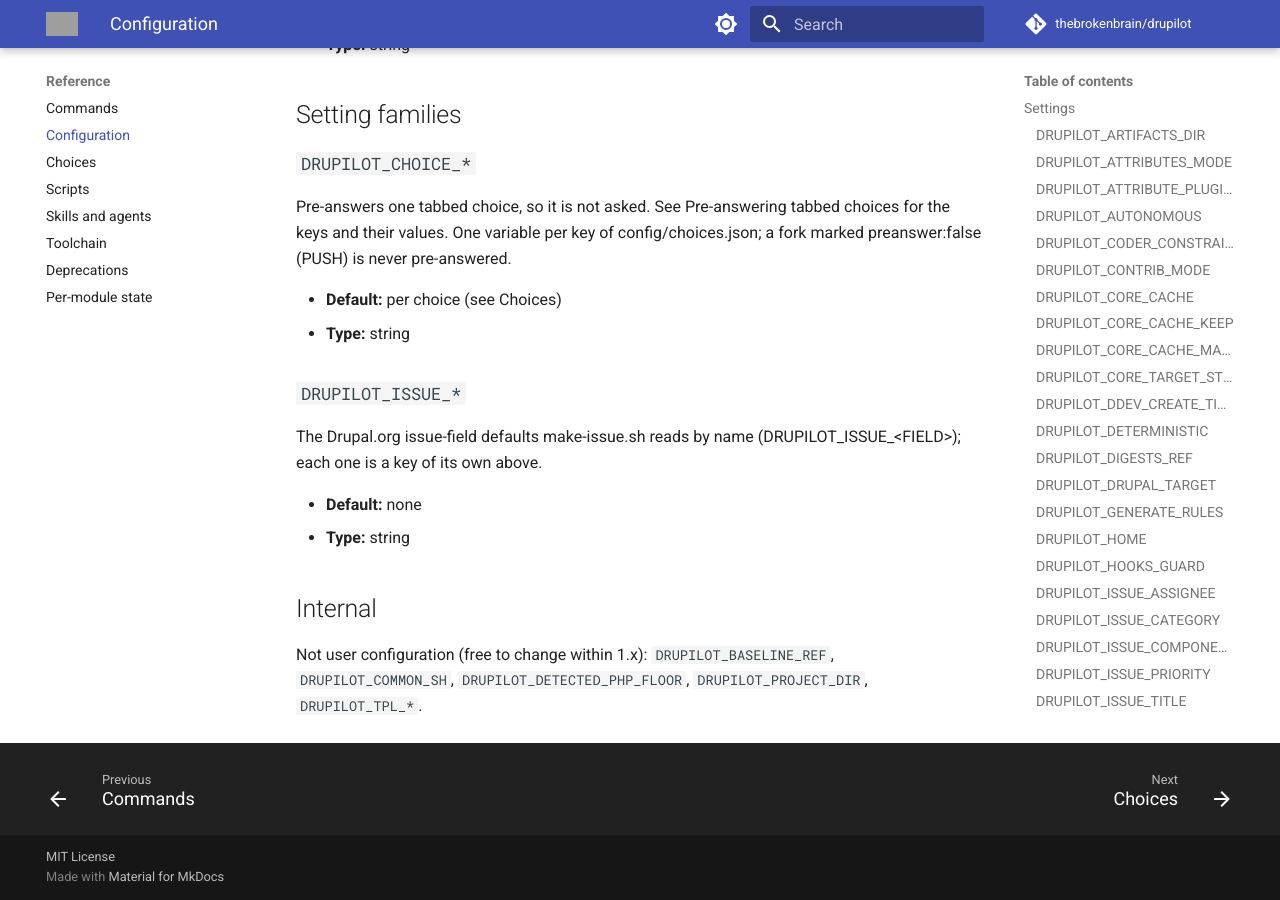
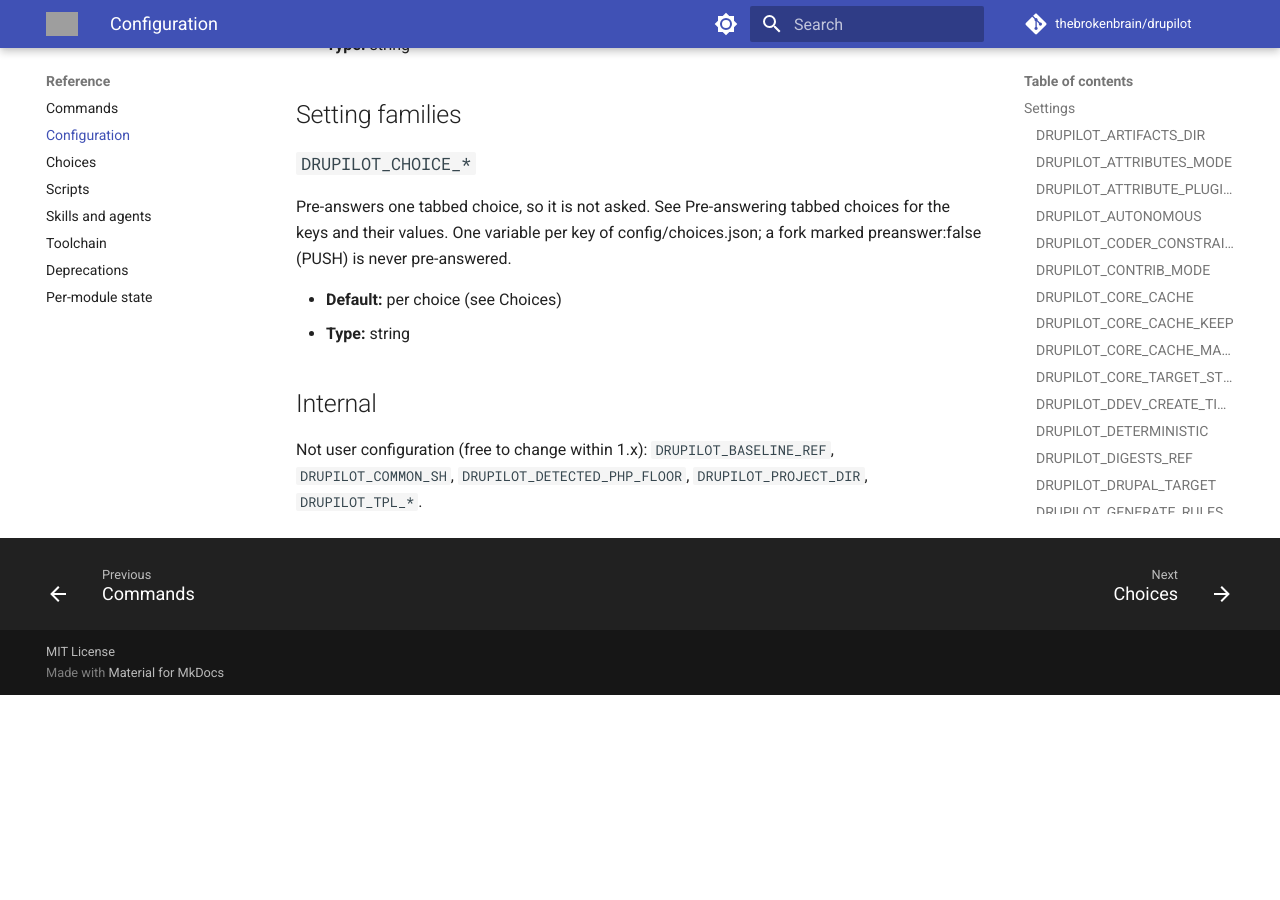
Before and after one commit to thebrokenbrain/drupilot, an MkDocs documentation site: the page built from docs/reference/configuration.md, in a window 1280 px wide and 900 px high, scrolled down 11401 px. Built offline with MkDocs 1.6.1 and Material for MkDocs 9.7.7, drawn with Linux system fonts in a browser that asks for light colours; comment, search, counter and statistics services are not loaded; after the commit the page ends 12096 px from its top, so only the background shows below that; some of the changed text lies outside the part shown; grey boxes are pictures that could not be loaded.

Commit message:
docs: regenerate the reference pages after the version-config review fixes

```diff
--- a/docs/reference/configuration.md
+++ b/docs/reference/configuration.md
@@ -343,13 +343,6 @@ Pre-answers one tabbed choice, so it is not asked. See Pre-answering tabbed choi
 - **Default:** per choice (see Choices)
 - **Type:** string
 
-### `DRUPILOT_ISSUE_*`
-
-The Drupal.org issue-field defaults make-issue.sh reads by name (DRUPILOT_ISSUE_&lt;FIELD&gt;); each one is a key of its own above.
-
-- **Default:** none
-- **Type:** string
-
 ## Internal
 
 Not user configuration (free to change within 1.x): `DRUPILOT_BASELINE_REF`, `DRUPILOT_COMMON_SH`, `DRUPILOT_DETECTED_PHP_FLOOR`, `DRUPILOT_PROJECT_DIR`, `DRUPILOT_TPL_*`.
```
Also changed, not shown: other parts of docs/reference/configuration.md (+2 -2 lines), docs/reference/scripts.md (+10 -5 lines).
